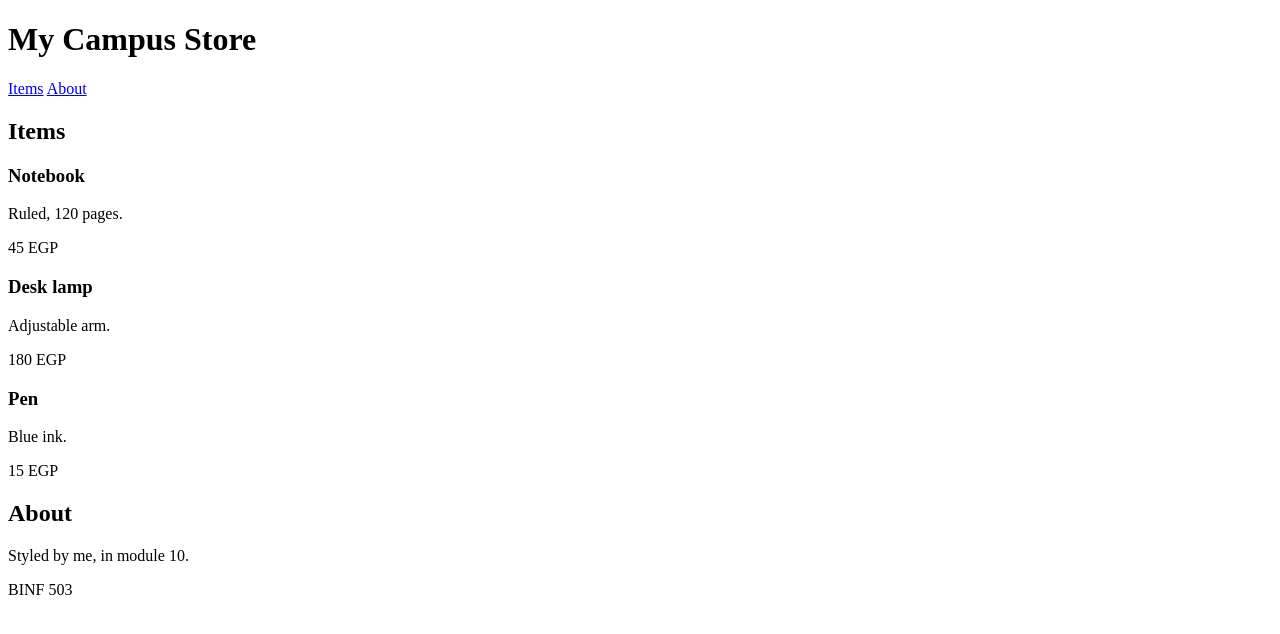
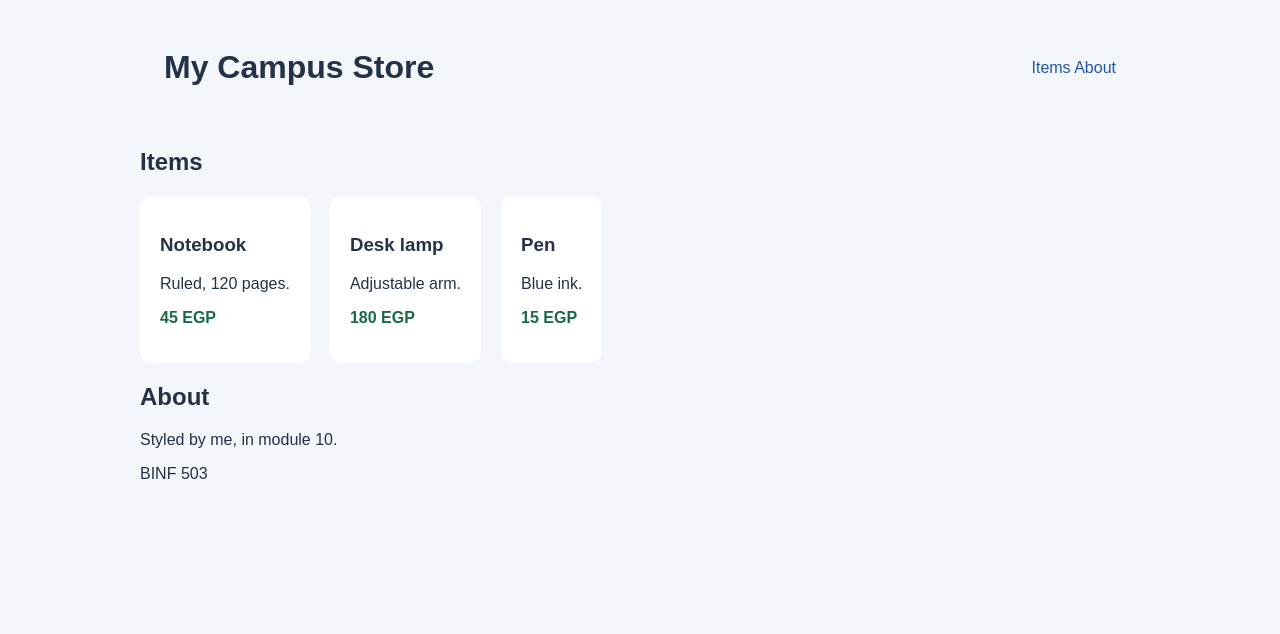
Before and after one commit to ranim-ahmed/ebd-assignment2-ranim, a website: page 10-css/exercise.html in a window 1280 px wide. Drawn offline with Linux system fonts and the light colour scheme.

Commit message:
Finish module 10

```diff
--- a/10-css/exercise.css
+++ b/10-css/exercise.css
@@ -1,4 +1,6 @@
-/* 10-css — your work goes in this file.
+
+/*
+ * 10-css — your work goes in this file.
  *
  * The lesson is example.css:      npm run open 10
  * See your own page with:         npm run open 10 exercise
@@ -13,6 +15,46 @@
  *
  * Keep the page open in the browser and refresh after each change.
  */
+
+body {
+  font-family: Arial, Helvetica, sans-serif;
+  color: #243247;
+  background-color: #f3f6fa;
+}
+
+.page {
+  max-width: 1000px;
+  margin: 0 auto;
+}
+
+header {
+  display: flex;
+  justify-content: space-between;
+  align-items: center;
+  padding: 20px 24px;
+}
+
+nav a {
+  color: #2457a7;
+  text-decoration: none;
+}
+
+.card-list {
+  display: flex;
+  gap: 20px;
+  flex-wrap: wrap;
+}
+
+.card {
+  padding: 20px;
+  border-radius: 12px;
+  background-color: #ffffff;
+}
+
+.price {
+  color: #176b45;
+  font-weight: 700;
+}
 
 /* TODO: a rule for `body` that sets
  *       font-family, color, and background-color. */
```
